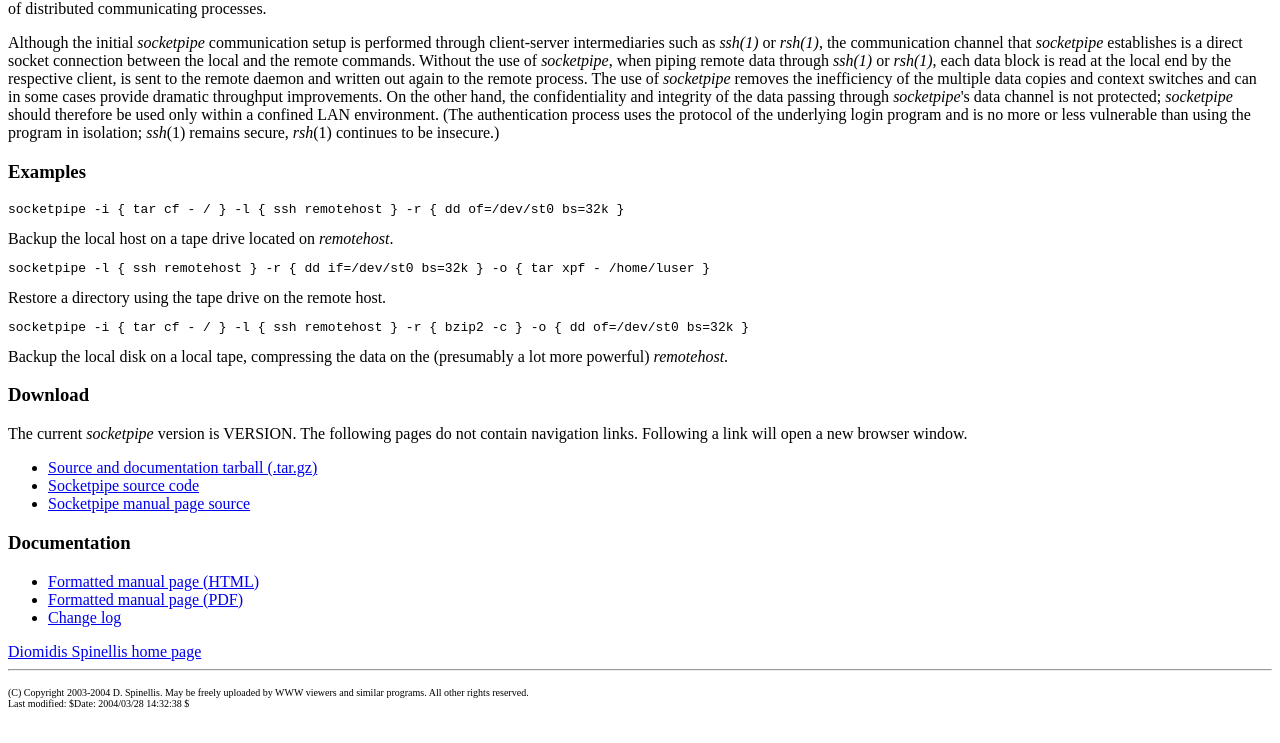
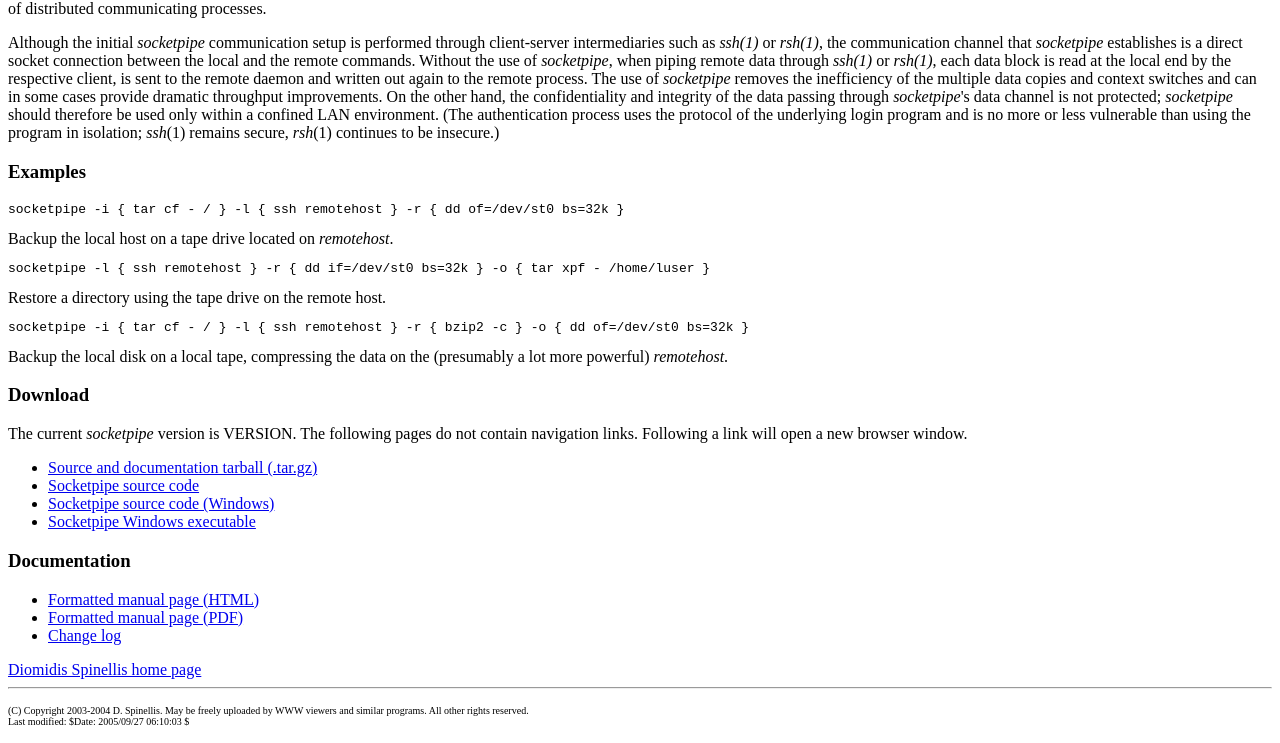
Before and after one commit to dspinellis/socketpipe, a plain HTML site: page index.html in a window 1280 px wide. Shown: the part 216-959 px from the top of the page. Drawn offline with Linux system fonts and the light colour scheme.

Commit message:
Add Windows version.

```diff
--- a/index.html
+++ b/index.html
@@ -64,9 +64,10 @@ The current <em>socketpipe</em> version is VERSION.
 The following pages do not contain navigation links.
 Following a link will open a new browser window.
 <ul>
-<li><a href="socketpipe-VERSION.tar.gz" target="NEW">Source and documentation tarball (.tar.gz)</a>
+<li><a href="socketpipe-VERSION.tar.gz">Source and documentation tarball (.tar.gz)</a>
 <li><a href="socketpipe.c" target="NEW">Socketpipe source code</a>
-<li><a href="socketpipe.1" target="NEW">Socketpipe manual page source</a>
+<li><a href="socketpipe-win.c" target="NEW">Socketpipe source code (Windows)</a>
+<li><a href="socketpipe.exe">Socketpipe Windows executable</a>
 </ul>
 <h3>Documentation</h3>
 <ul>
@@ -82,7 +83,7 @@ Following a link will open a new browser window.
 May be freely uploaded by WWW viewers and similar programs.
 All other rights reserved.
 <br />
-Last modified: $Date: 2004/03/28 14:32:38 $
+Last modified: $Date: 2005/09/27 06:10:03 $
 </font>
 </BODY>
 </HTML>
```
